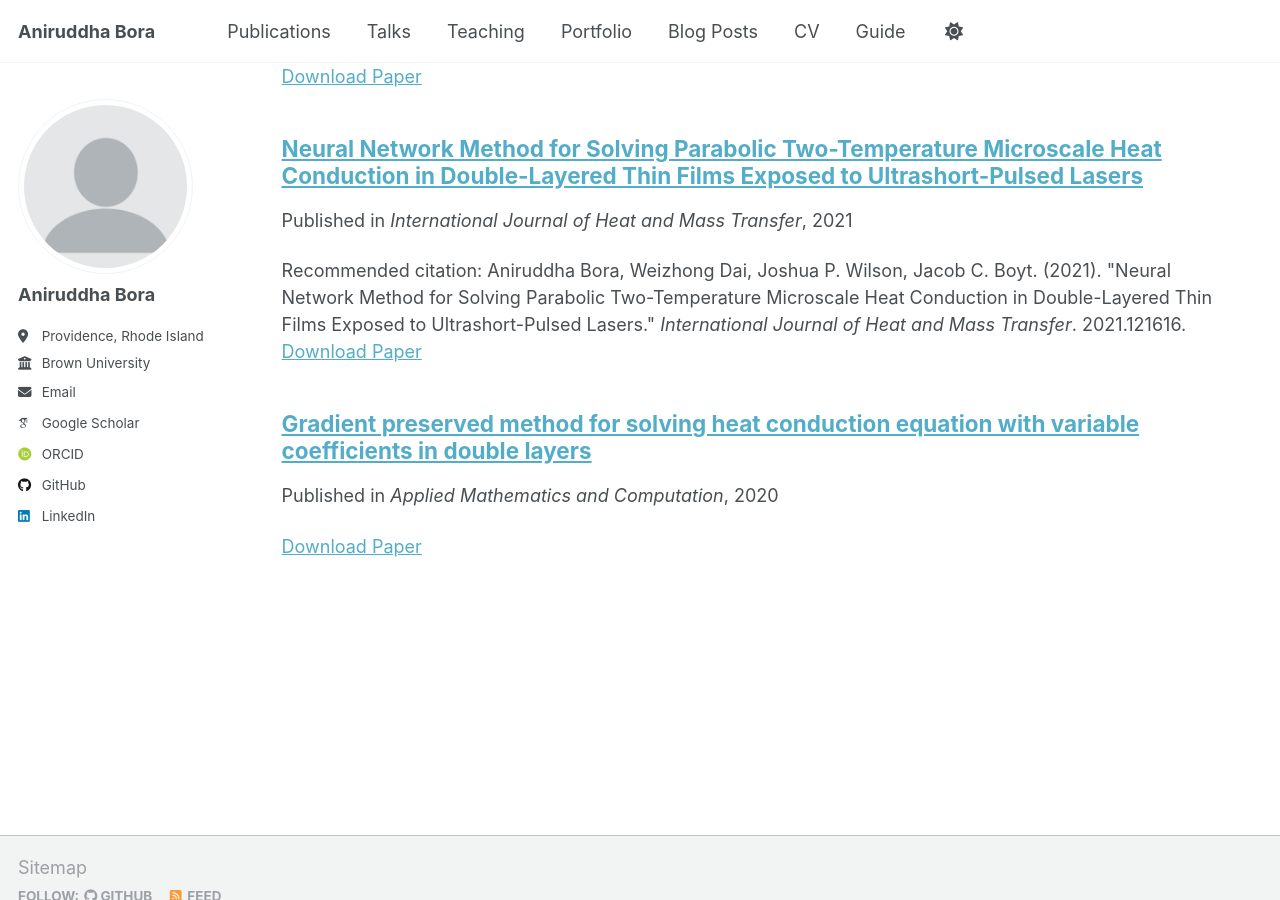
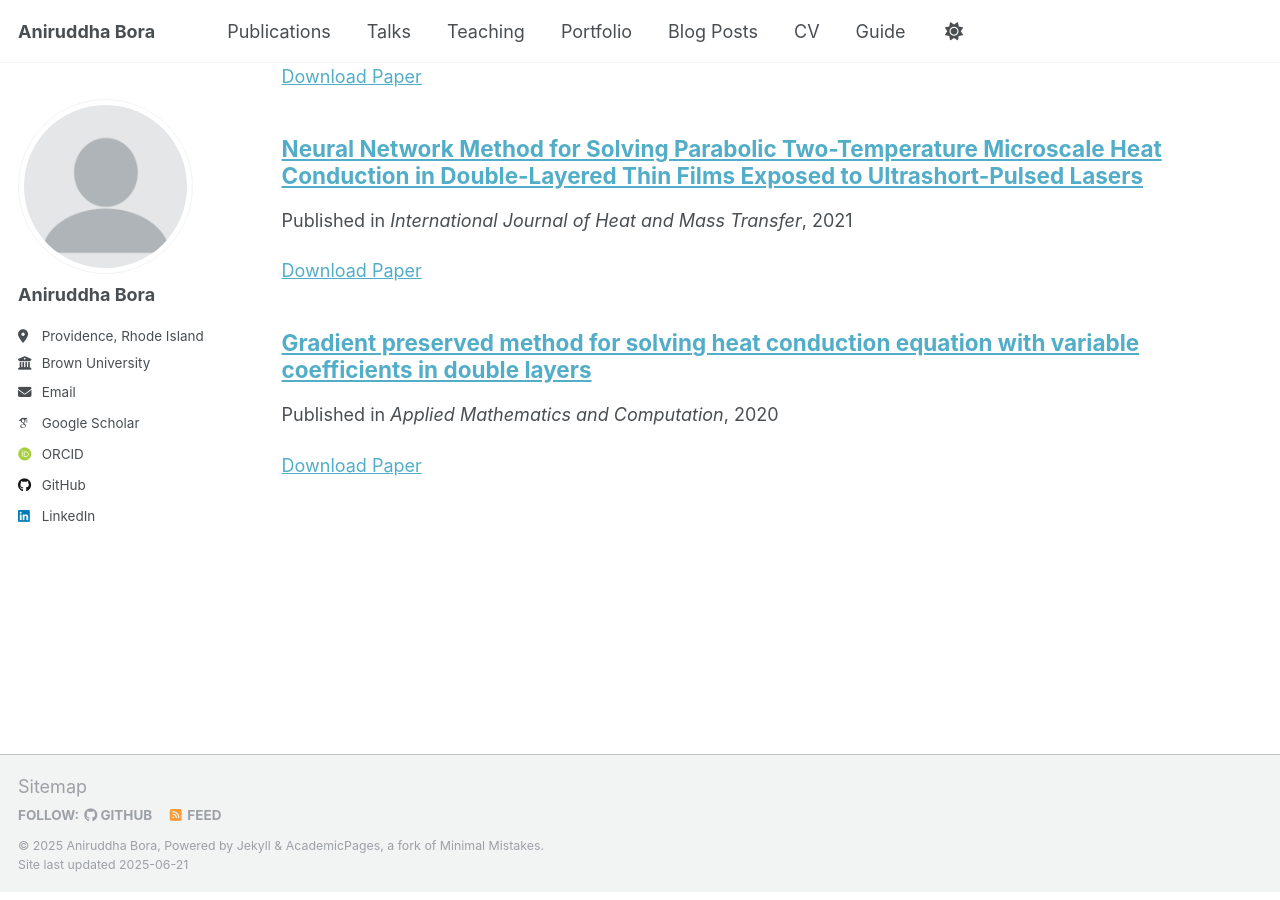
Before and after one commit to aniruddhabora/aniruddhabora.github.io, a Jekyll site: the page built from _pages/publications.html, in a window 1280 px wide and 900 px high, scrolled down 558 px. Built offline with Jekyll 4.4.1, drawn with Linux system fonts in a browser that asks for light colours; some web fonts are replaced; a file with an impossible date is left out.

Commit message:
Update PTTM_2021.md

```diff
--- a/_publications/PTTM_2021.md
+++ b/_publications/PTTM_2021.md
@@ -6,5 +6,4 @@
 date: 2021-07-11
 venue: 'International Journal of Heat and Mass Transfer'
 paperurl: 'https://www.sciencedirect.com/science/article/abs/pii/S0017931021007195'
-citation: 'Aniruddha Bora, Weizhong Dai, Joshua P. Wilson, Jacob C. Boyt. (2021). &quot;Neural Network Method for Solving Parabolic Two-Temperature Microscale Heat Conduction in Double-Layered Thin Films Exposed to Ultrashort-Pulsed Lasers.&quot; <i>International Journal of Heat and Mass Transfer</i>. 2021.121616.'
 ---
```
